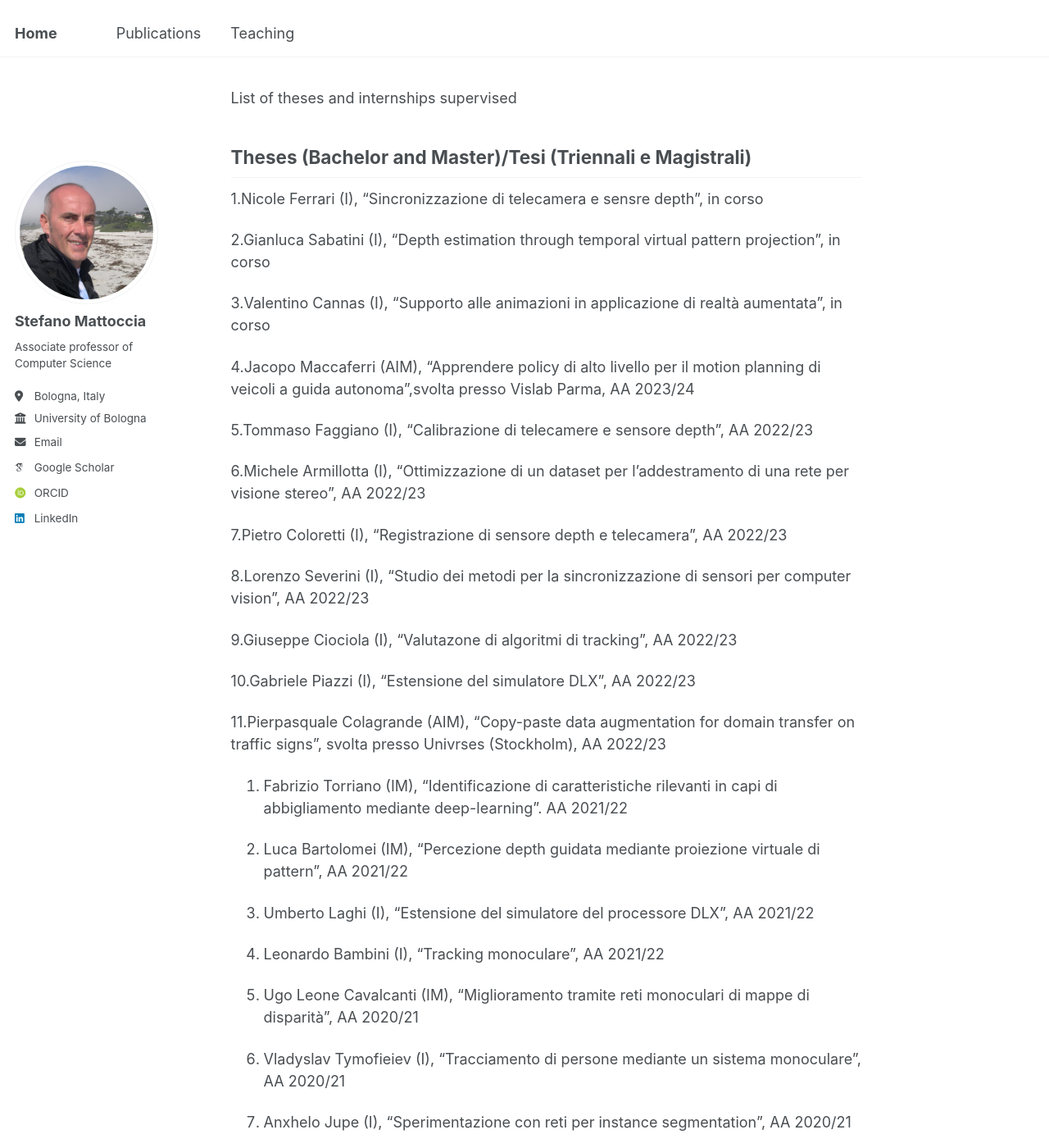
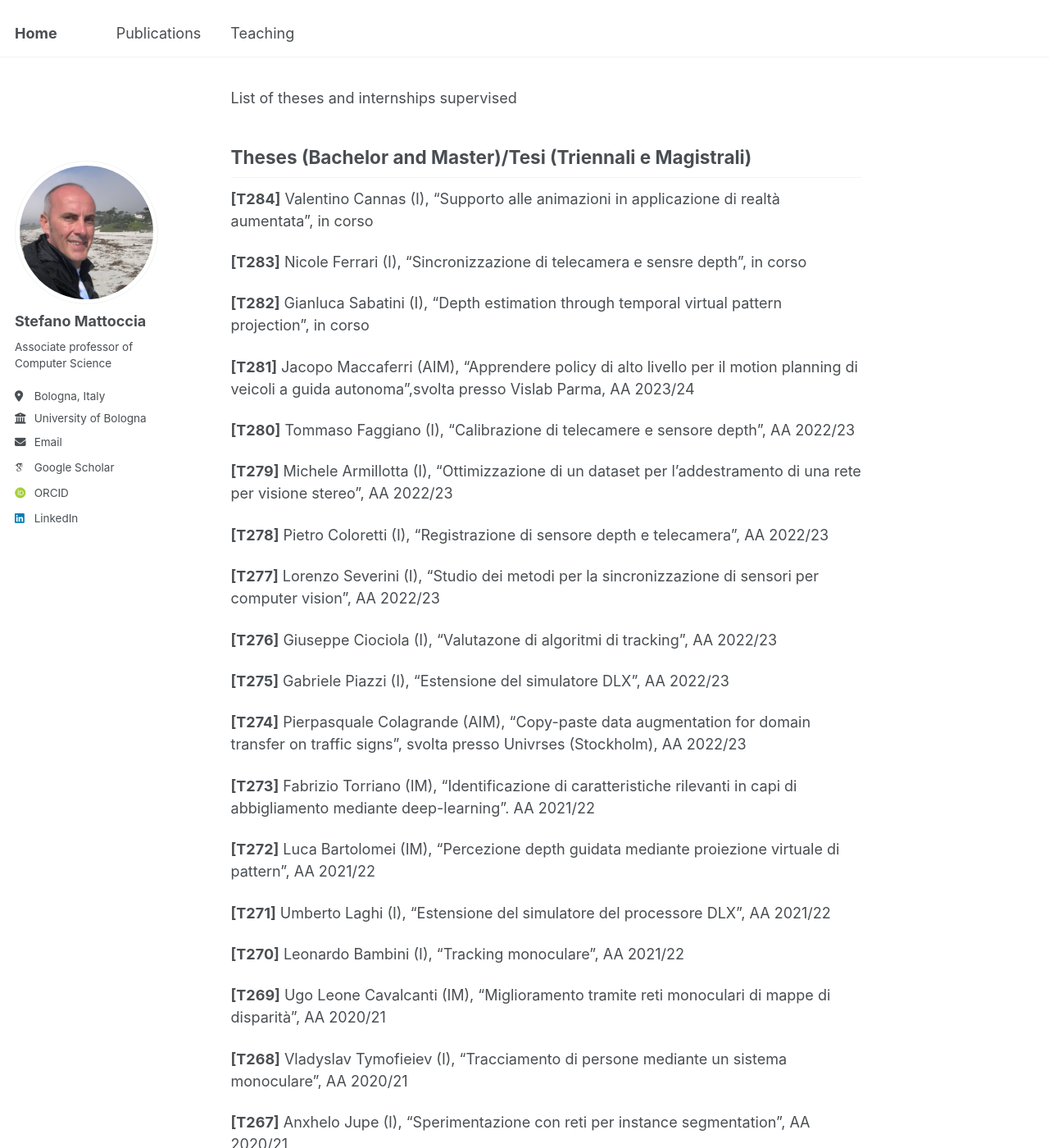
Before and after one commit to stefanomattoccia/stefanomattoccia.github.io, a Jekyll site: the page built from _pages/theses.md, in a window 1280 px wide and 1400 px high. Shown: the whole window at 82% size. Built offline with Jekyll 4.4.1, drawn with Linux system fonts in a browser that asks for light colours; some web fonts are replaced.

Commit message:
Update theses.md

```diff
--- a/_pages/theses.md
+++ b/_pages/theses.md
@@ -12,43 +12,45 @@ List of theses and internships supervised
 Theses (Bachelor and Master)/Tesi (Triennali e Magistrali)
 ------
 
-1.Nicole Ferrari (I), “Sincronizzazione di telecamera e sensre depth”, in corso
 
-2.Gianluca Sabatini (I), “Depth estimation through temporal virtual pattern projection”, in corso
 
-3.Valentino Cannas (I), “Supporto alle animazioni in applicazione di realtà aumentata”, in corso
+**[T284]** Valentino Cannas (I), “Supporto alle animazioni in applicazione di realtà aumentata”, in corso
 
-4.Jacopo Maccaferri (AIM), “Apprendere policy di alto livello per il motion planning di veicoli a guida autonoma”,svolta presso Vislab Parma, AA 2023/24
+**[T283]** Nicole Ferrari (I), “Sincronizzazione di telecamera e sensre depth”, in corso
 
-5.Tommaso Faggiano (I), “Calibrazione di telecamere e sensore depth”, AA 2022/23
+**[T282]** Gianluca Sabatini (I), “Depth estimation through temporal virtual pattern projection”, in corso
 
-6.Michele Armillotta (I), “Ottimizzazione di un dataset per l'addestramento di una rete per visione stereo”, AA 2022/23
+**[T281]** Jacopo Maccaferri (AIM), “Apprendere policy di alto livello per il motion planning di veicoli a guida autonoma”,svolta presso Vislab Parma, AA 2023/24
 
-7.Pietro Coloretti (I), “Registrazione di sensore depth e telecamera”, AA 2022/23
+**[T280]** Tommaso Faggiano (I), “Calibrazione di telecamere e sensore depth”, AA 2022/23
 
-8.Lorenzo Severini (I), “Studio dei metodi per la sincronizzazione di sensori per computer vision”, AA 2022/23
+**[T279]** Michele Armillotta (I), “Ottimizzazione di un dataset per l'addestramento di una rete per visione stereo”, AA 2022/23
 
-9.Giuseppe Ciociola (I), “Valutazone di algoritmi di tracking”, AA 2022/23
+**[T278]** Pietro Coloretti (I), “Registrazione di sensore depth e telecamera”, AA 2022/23
 
-10.Gabriele Piazzi (I), “Estensione del simulatore DLX”, AA 2022/23
+**[T277]** Lorenzo Severini (I), “Studio dei metodi per la sincronizzazione di sensori per computer vision”, AA 2022/23
 
-11.Pierpasquale Colagrande (AIM), “Copy-paste data augmentation for domain transfer on traffic signs”, svolta presso Univrses (Stockholm), AA 2022/23
+**[T276]** Giuseppe Ciociola (I), “Valutazone di algoritmi di tracking”, AA 2022/23
 
-12. Fabrizio Torriano (IM), “Identificazione di caratteristiche rilevanti in capi di abbigliamento mediante deep-learning”. AA 2021/22
+**[T275]** Gabriele Piazzi (I), “Estensione del simulatore DLX”, AA 2022/23
 
-13. Luca Bartolomei (IM), “Percezione depth guidata mediante proiezione virtuale di pattern”, AA 2021/22
+**[T274]** Pierpasquale Colagrande (AIM), “Copy-paste data augmentation for domain transfer on traffic signs”, svolta presso Univrses (Stockholm), AA 2022/23
 
-14. Umberto Laghi (I), “Estensione del simulatore del processore DLX”, AA 2021/22
+**[T273]** Fabrizio Torriano (IM), “Identificazione di caratteristiche rilevanti in capi di abbigliamento mediante deep-learning”. AA 2021/22
 
-15. Leonardo Bambini (I), “Tracking monoculare”, AA 2021/22
+**[T272]** Luca Bartolomei (IM), “Percezione depth guidata mediante proiezione virtuale di pattern”, AA 2021/22
 
-16. Ugo Leone Cavalcanti (IM), “Miglioramento tramite reti monoculari di mappe di disparità”, AA 2020/21
+**[T271]** Umberto Laghi (I), “Estensione del simulatore del processore DLX”, AA 2021/22
 
-17. Vladyslav Tymofieiev (I), “Tracciamento di persone mediante un sistema monoculare”, AA 2020/21
+**[T270]** Leonardo Bambini (I), “Tracking monoculare”, AA 2021/22
 
-18. Anxhelo Jupe (I), “Sperimentazione con reti per instance segmentation”, AA 2020/21
+**[T269]** Ugo Leone Cavalcanti (IM), “Miglioramento tramite reti monoculari di mappe di disparità”, AA 2020/21
 
-19. Milo Marchetti (IM), “Anomaly detection”, AA 2020/21
+**[T268]** Vladyslav Tymofieiev (I), “Tracciamento di persone mediante un sistema monoculare”, AA 2020/21
+
+**[T267]** Anxhelo Jupe (I), “Sperimentazione con reti per instance segmentation”, AA 2020/21
+
+**[T266]** Milo Marchetti (IM), “Anomaly detection”, AA 2020/21
 
 **[T265]** Francesco Luzzi (I), “Oscuramento volti in sequenze video con deep-learning”, AA 2020/21
 
```
